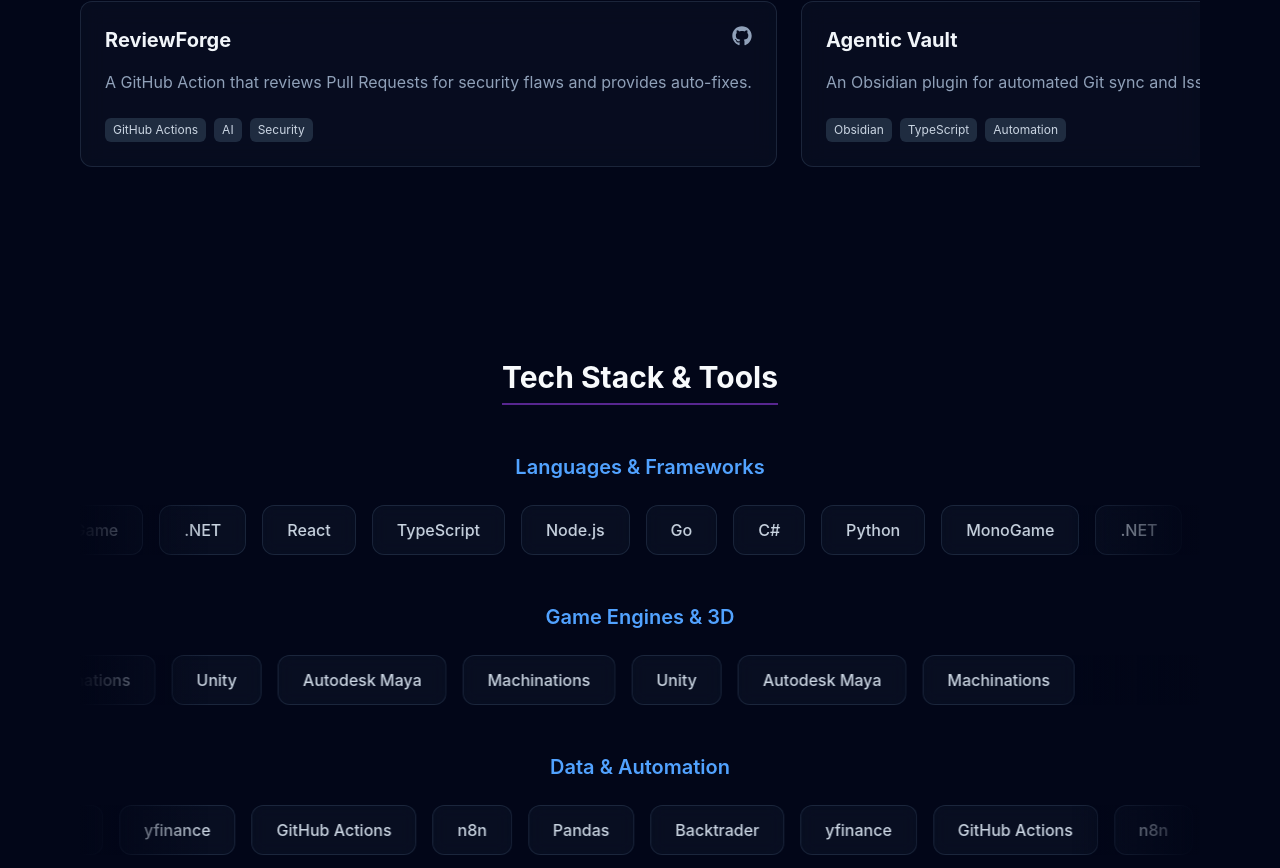
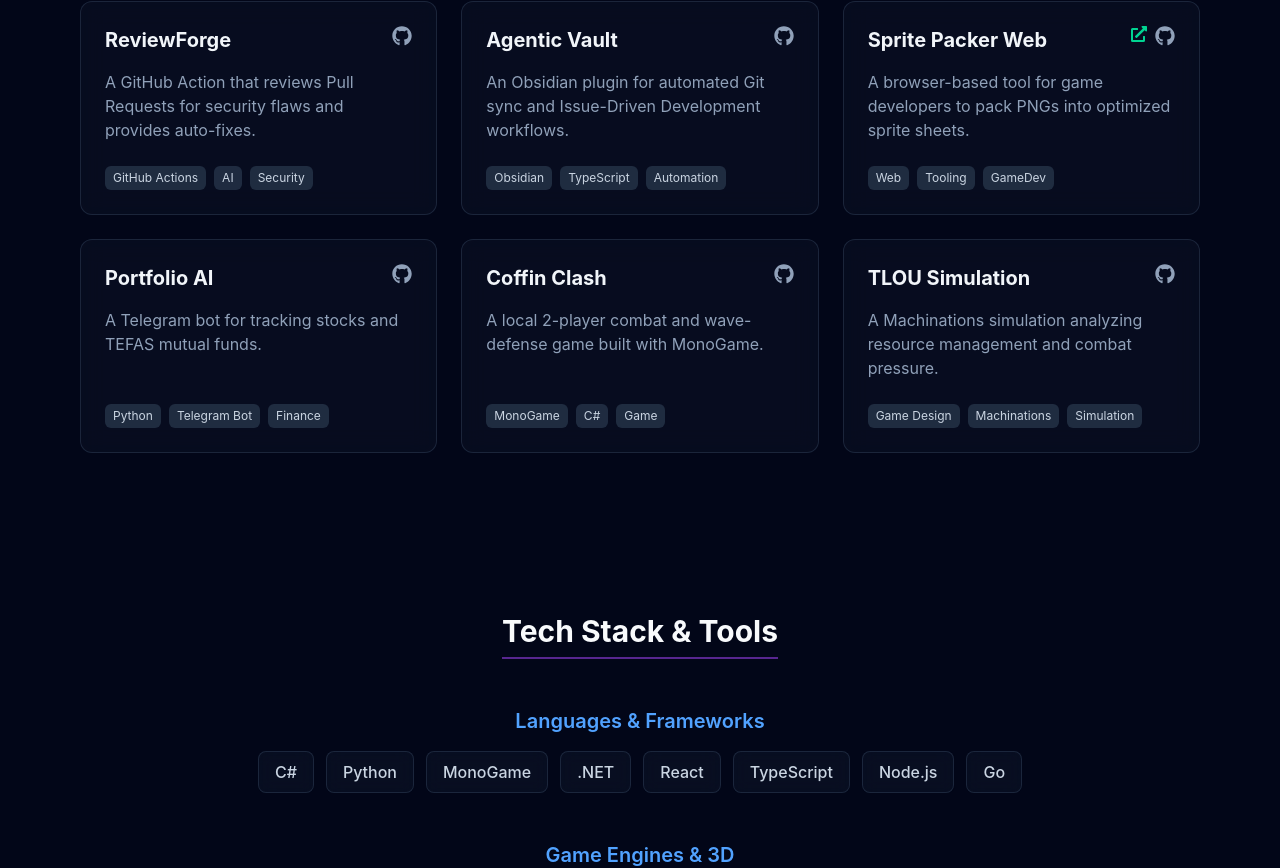
Before and after one commit to cadakerem/cadakerem.github.io, a React (Vite) app: page / in a window 1280 px wide. Shown: the part 1634-2502 px from the top of the page. Built offline with nearby package versions, Linux system fonts and the light colour scheme.

Commit message:
revert: Remove marquee and carousel, go back to grid layout (user preference)

```diff
--- a/src/components/Projects.tsx
+++ b/src/components/Projects.tsx
@@ -50,17 +50,15 @@
   return (
     <section id="projects" className="py-20 px-4 max-w-6xl mx-auto text-center">
       <h2 className="text-3xl font-bold mb-12 inline-block border-b-2 border-blue-500/50 pb-2">Featured Projects</h2>
-
-      {/* Horizontal Scroll Container */}
-      <div className="flex overflow-x-auto gap-6 pb-8 snap-x snap-mandatory [&::-webkit-scrollbar]:h-2 [&::-webkit-scrollbar-track]:bg-slate-900/50 [&::-webkit-scrollbar-thumb]:bg-slate-700/50 [&::-webkit-scrollbar-thumb]:rounded-full text-left">
+      <div className="grid grid-cols-1 md:grid-cols-2 lg:grid-cols-3 gap-6 text-left">
         {projects.map((project, index) => (
           <motion.div
             key={index}
-            initial={{ opacity: 0, x: 50 }}
-            whileInView={{ opacity: 1, x: 0 }}
-            viewport={{ once: true, margin: "-50px" }}
+            initial={{ opacity: 0, y: 20 }}
+            whileInView={{ opacity: 1, y: 0 }}
+            viewport={{ once: true }}
             transition={{ duration: 0.5, delay: index * 0.1 }}
-            className="min-w-[85vw] md:min-w-[400px] flex-shrink-0 snap-center bg-slate-900/40 backdrop-blur-md p-6 rounded-xl border border-slate-700/50 hover:border-blue-400/50 hover:bg-slate-800/40 transition-all flex flex-col h-full hover:-translate-y-1"
+            className="bg-slate-900/40 backdrop-blur-md p-6 rounded-xl border border-slate-700/50 hover:border-blue-400/50 hover:bg-slate-800/40 transition-all flex flex-col h-full hover:-translate-y-1"
           >
             <div className="flex justify-between items-start mb-4">
               <h3 className="text-xl font-bold text-slate-100">{project.title}</h3>
@@ -90,7 +88,7 @@
             <p className="text-slate-400 mb-6 flex-grow">{project.description}</p>
             <div className="flex flex-wrap gap-2 mt-auto">
               {project.tags.map(tag => (
-                <span key={tag} className="text-xs px-2 py-1 bg-slate-700/60 text-slate-300 rounded-md whitespace-nowrap">
+                <span key={tag} className="text-xs px-2 py-1 bg-slate-700/60 text-slate-300 rounded-md">
                   {tag}
                 </span>
               ))}
--- a/src/components/Skills.tsx
+++ b/src/components/Skills.tsx
@@ -17,45 +17,27 @@
 
 export default function Skills() {
   return (
-    <section id="skills" className="py-20 px-4 max-w-6xl mx-auto text-center overflow-hidden">
+    <section id="skills" className="py-20 px-4 max-w-4xl mx-auto text-center">
       <h2 className="text-3xl font-bold mb-12 inline-block border-b-2 border-purple-500/50 pb-2">Tech Stack & Tools</h2>
       <div className="space-y-12">
-        {skillCategories.map((category, idx) => {
-          // Double the skills array to create a seamless loop
-          const infiniteSkills = [...category.skills, ...category.skills, ...category.skills];
-
-          return (
-            <div key={idx} className="relative">
-              <h3 className="text-xl font-semibold mb-6 text-blue-400">{category.title}</h3>
-
-              {/* Marquee Container */}
-              <div className="flex overflow-hidden relative w-full">
-                {/* Left/Right Fade Masks */}
-                <div className="absolute inset-y-0 left-0 w-16 md:w-32 bg-gradient-to-r from-slate-950 to-transparent z-10 pointer-events-none"></div>
-                <div className="absolute inset-y-0 right-0 w-16 md:w-32 bg-gradient-to-l from-slate-950 to-transparent z-10 pointer-events-none"></div>
-
-                <motion.div
-                  className="flex gap-4 w-max"
-                  animate={{ x: ["0%", "-33.33%"] }}
-                  transition={{
-                    repeat: Infinity,
-                    ease: "linear",
-                    duration: category.skills.length * 2.5 // Speed depends on item count
-                  }}
-                >
-                  {infiniteSkills.map((skill, i) => (
-                    <div
-                      key={`${skill}-${i}`}
-                      className="bg-slate-900/50 backdrop-blur-sm px-6 py-3 rounded-xl border border-slate-700/50 text-slate-300 font-medium hover:border-emerald-400/50 hover:text-emerald-300 transition-colors cursor-default whitespace-nowrap"
-                    >
-                      {skill}
-                    </div>
-                  ))}
-                </motion.div>
-              </div>
+        {skillCategories.map((category, idx) => (
+          <motion.div
+            key={idx}
+            initial={{ opacity: 0, x: -20 }}
+            whileInView={{ opacity: 1, x: 0 }}
+            viewport={{ once: true }}
+            transition={{ duration: 0.5, delay: idx * 0.1 }}
+          >
+            <h3 className="text-xl font-semibold mb-4 text-blue-400">{category.title}</h3>
+            <div className="flex flex-wrap justify-center gap-3">
+              {category.skills.map(skill => (
+                <div key={skill} className="bg-slate-900/50 backdrop-blur-sm px-4 py-2 rounded-lg border border-slate-700/50 text-slate-300 font-medium hover:border-emerald-400/50 hover:text-emerald-300 transition-colors cursor-default">
+                  {skill}
+                </div>
+              ))}
             </div>
-          );
-        })}
+          </motion.div>
+        ))}
       </div>
     </section>
   );
```
